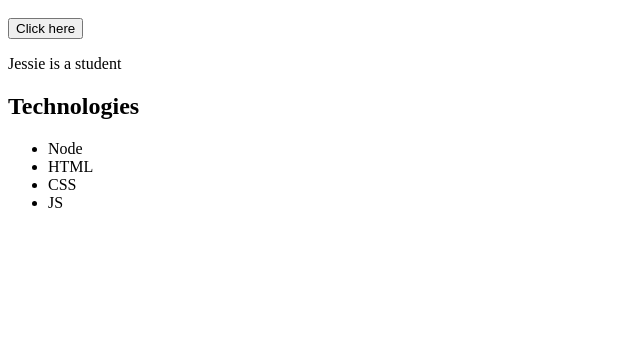
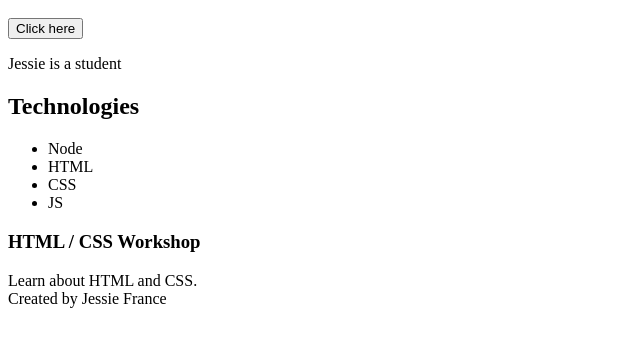
Before and after one commit to jlfrance/jlfrance.github.io, a plain HTML site: page index.html in a window 1280 px wide. Shown: the part 48-394 px from the top of the page, without its empty margins (0-640 px from the left). Drawn offline with Linux system fonts and the light colour scheme.

Commit message:
Added extra tags

```diff
--- a/index.html
+++ b/index.html
@@ -4,7 +4,10 @@
 </head>
 
 <body>
+  <hearder>
   <h1>Jessie France</h1>
+    </header>
+  <main>
   <button>Click here</button>
   <p>Jessie is a student</p>
   <h2>Technologies</h2>
@@ -14,6 +17,13 @@
     <li>CSS</li>
     <li>JS</li>
   </ul>
+    <article>
+      <h3>HTML / CSS Workshop</h3>
+      <section>Learn about HTML and CSS.</section>
+    </articl>
+  </main>
+  <footer>
+    Created by Jessie France
 </body>
 
 </html>
```
